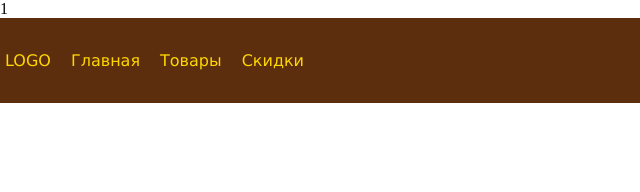
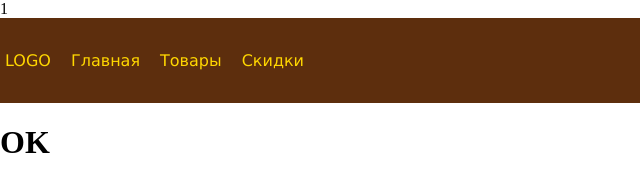
Before and after one commit to hehehddok/hehehddok.github.io, a plain HTML site: page index.html in a window 1280 px wide. Shown: the full height of the page, 0-640 px from the left. Drawn offline with Linux system fonts and the light colour scheme.

Commit message:
Add files via upload

```diff
--- a/index.html
+++ b/index.html
@@ -24,6 +24,9 @@
             </nav>
         </div>
     </header>
+    <main>
+        <h1>OK</h1>
+    </main>
 
 
 
```
